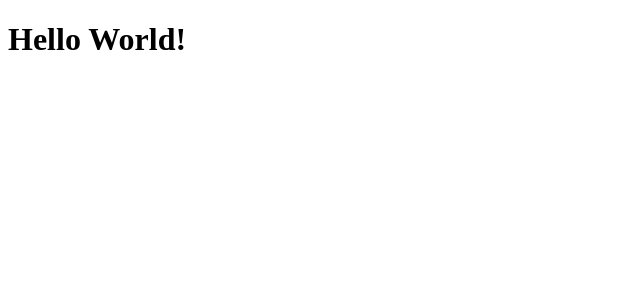
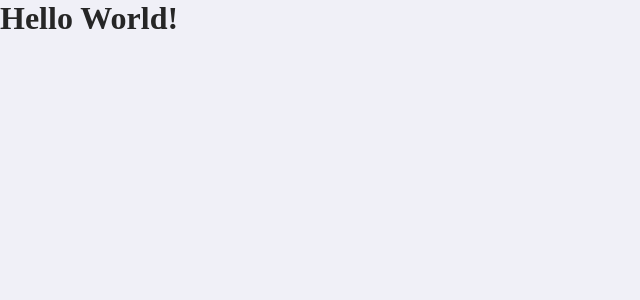
Before and after one commit to carneiroRomulo/fraternity, a Next.js app: page / in a window 1280 px wide. Shown: the top 300 px of the page, without its empty margins (0-640 px from the left). Built offline with nearby package versions, Linux system fonts and the light colour scheme.

Commit message:
Adding styled-components

```diff
--- a/src/pages/_app.tsx
+++ b/src/pages/_app.tsx
@@ -1,8 +1,14 @@
 import React from 'react'
 import { AppProps } from 'next/app'
+import GlobalStyle from '../styles/global'
 
 const Fraternity: React.FC<AppProps> = ({ Component, pageProps }) => {
-  return <Component {...pageProps} />
+  return (
+    <>
+      <Component {...pageProps} />
+      <GlobalStyle />
+    </>
+  )
 }
 
 export default Fraternity
--- /dev/null
+++ b/src/pages/_document.tsx
@@ -0,0 +1,32 @@
+import React from 'react'
+import Document, { DocumentContext, DocumentInitialProps } from 'next/document'
+import { ServerStyleSheet } from 'styled-components'
+
+export default class MyDocument extends Document {
+  static async getInitialProps(
+    ctx: DocumentContext
+  ): Promise<DocumentInitialProps> {
+    const sheet = new ServerStyleSheet()
+    const originalRenderPage = ctx.renderPage
+
+    try {
+      ctx.renderPage = () =>
+        originalRenderPage({
+          enhanceApp: App => props => sheet.collectStyles(<App {...props} />)
+        })
+
+      const initialProps = await Document.getInitialProps(ctx)
+      return {
+        ...initialProps,
+        styles: (
+          <>
+            {initialProps.styles}
+            {sheet.getStyleElement()}
+          </>
+        )
+      }
+    } finally {
+      sheet.seal()
+    }
+  }
+}
--- /dev/null
+++ b/src/styles/global.ts
@@ -0,0 +1,14 @@
+import { createGlobalStyle } from 'styled-components'
+
+export default createGlobalStyle`
+  * {
+    margin: 0;
+    padding: 0;
+    box-sizing: border-box
+  }
+  body {
+    background: #F0F0F7;
+    color: #262626;
+  }
+
+`
```
